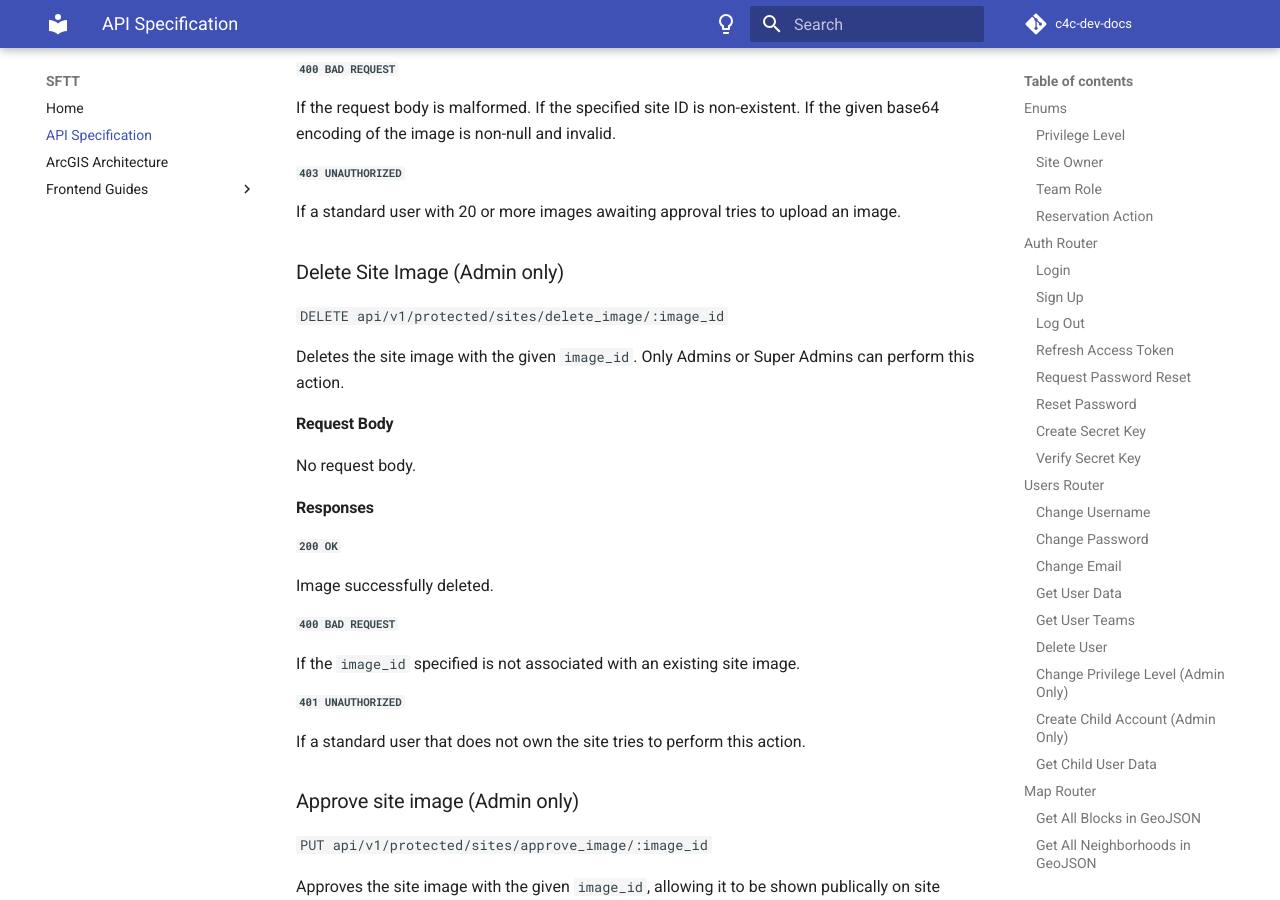
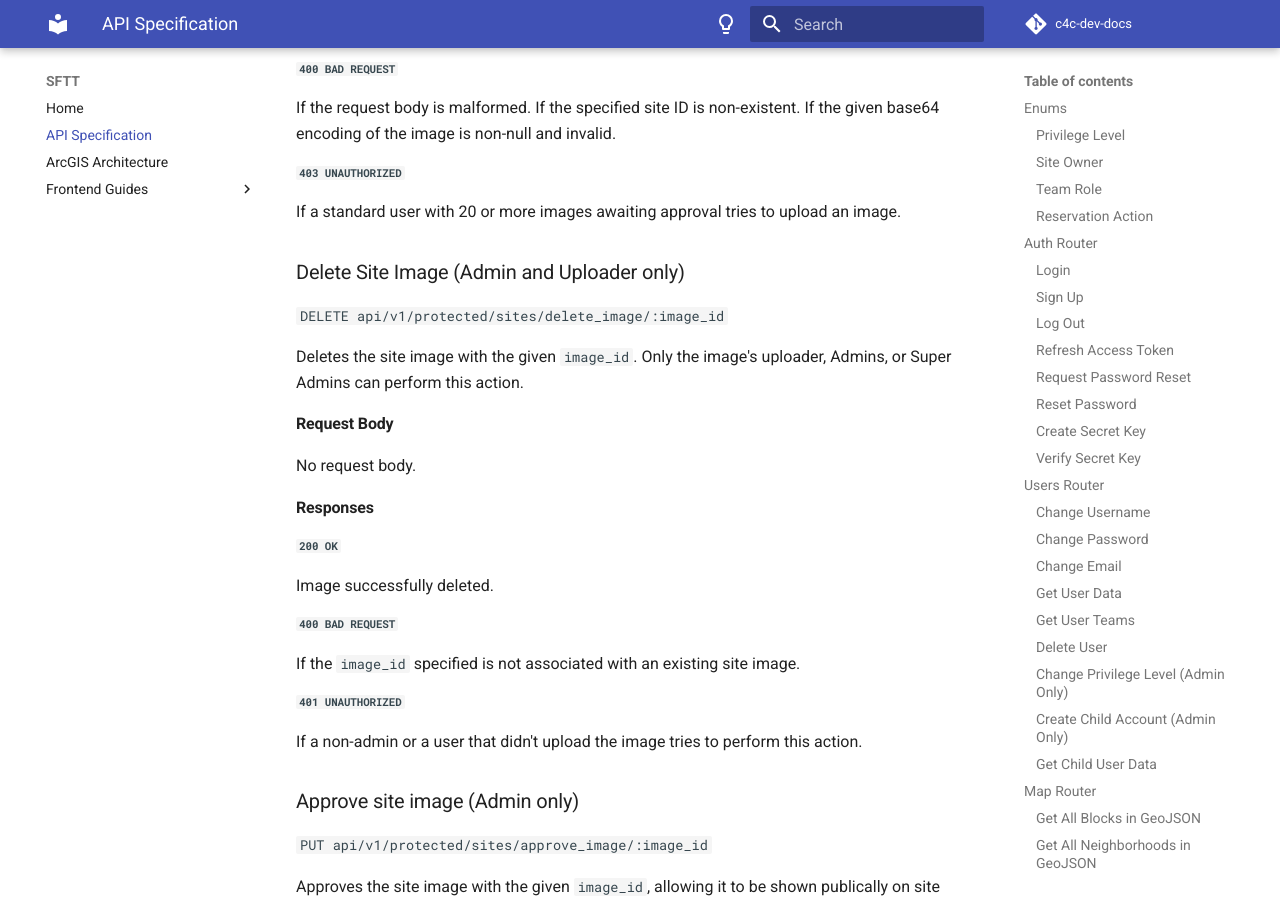
Before and after one commit to Code-4-Community/c4c-dev-docs, an MkDocs documentation site: the page built from docs/sftt/sftt-api-spec.md, in a window 1280 px wide and 900 px high, scrolled down 33769 px. Built offline with MkDocs 1.6.1 and Material for MkDocs 9.7.7, drawn with Linux system fonts in a browser that asks for light colours; comment, search, counter and statistics services are not loaded.

Commit message:
update delete site image route to allow uploader

```diff
--- a/docs/sftt/sftt-api-spec.md
+++ b/docs/sftt/sftt-api-spec.md
@@ -1567,11 +1567,11 @@ If the given base64 encoding of the image is non-null and invalid.
 
 If a standard user with 20 or more images awaiting approval tries to upload an image.
 
-### Delete Site Image (Admin only)
+### Delete Site Image (Admin and Uploader only)
 
 `DELETE api/v1/protected/sites/delete_image/:image_id`
 
-Deletes the site image with the given `image_id`. Only Admins or Super Admins can perform this action.
+Deletes the site image with the given `image_id`. Only the image's uploader, Admins, or Super Admins can perform this action.
 
 #### Request Body
 
@@ -1589,7 +1589,7 @@ If the `image_id` specified is not associated with an existing site image.
 
 ##### `401 UNAUTHORIZED`
 
-If a standard user that does not own the site tries to perform this action.
+If a non-admin or a user that didn't upload the image tries to perform this action.
 
 ### Approve site image (Admin only)
 
```
